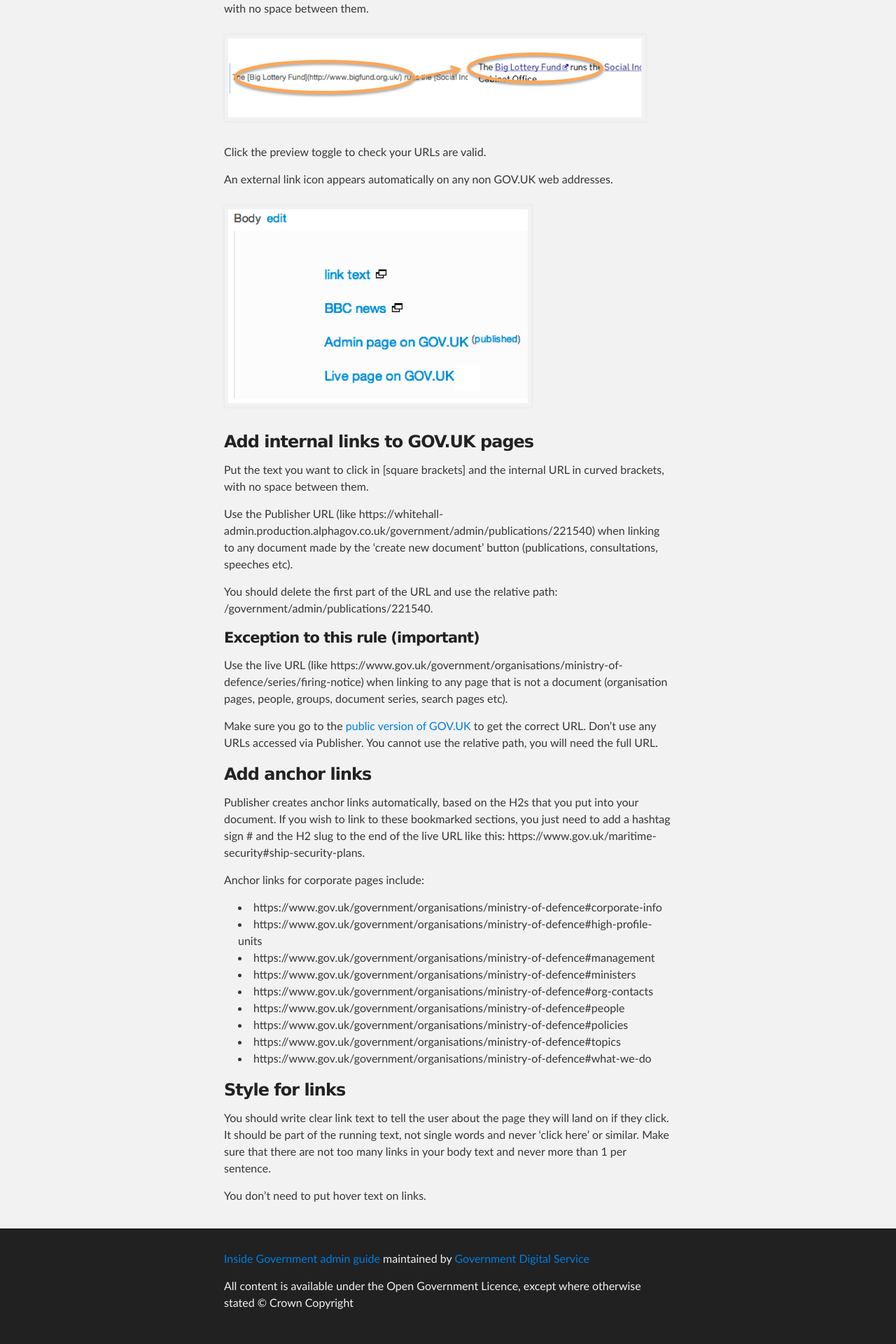
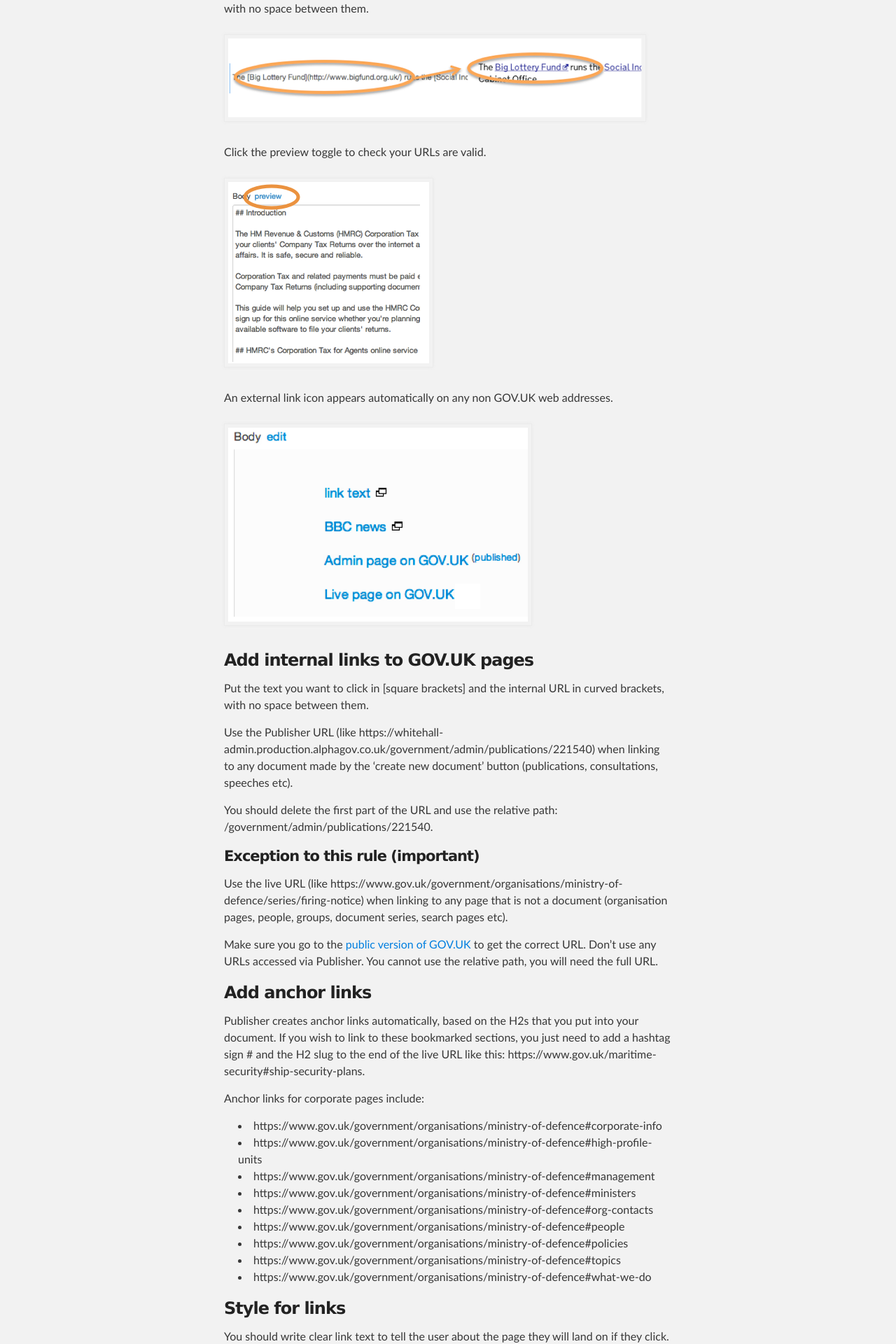
Before and after one commit to alphagov/inside-government-admin-guide, a Jekyll site: the page built from creating-documents/add-links.md, in a window 1280 px wide. Shown: the part 489-2409 px from the top of the page at 70% size. Built offline with Jekyll 4.4.1, drawn with Linux system fonts in a browser that asks for light colours.

Commit message:
added preview toggle image

```diff
--- a/creating-documents/add-links.md
+++ b/creating-documents/add-links.md
@@ -14,6 +14,8 @@ Put the text you want to click in \[square brackets\] and the external URL in cu
 ![Markdown 3](markdown-3.png)
 
 Click the preview toggle to check your URLs are valid.
+
+![Preview your work 1](preview-your-work-1.png)
 
 An external link icon appears automatically on any non GOV.UK web addresses.
 
```
